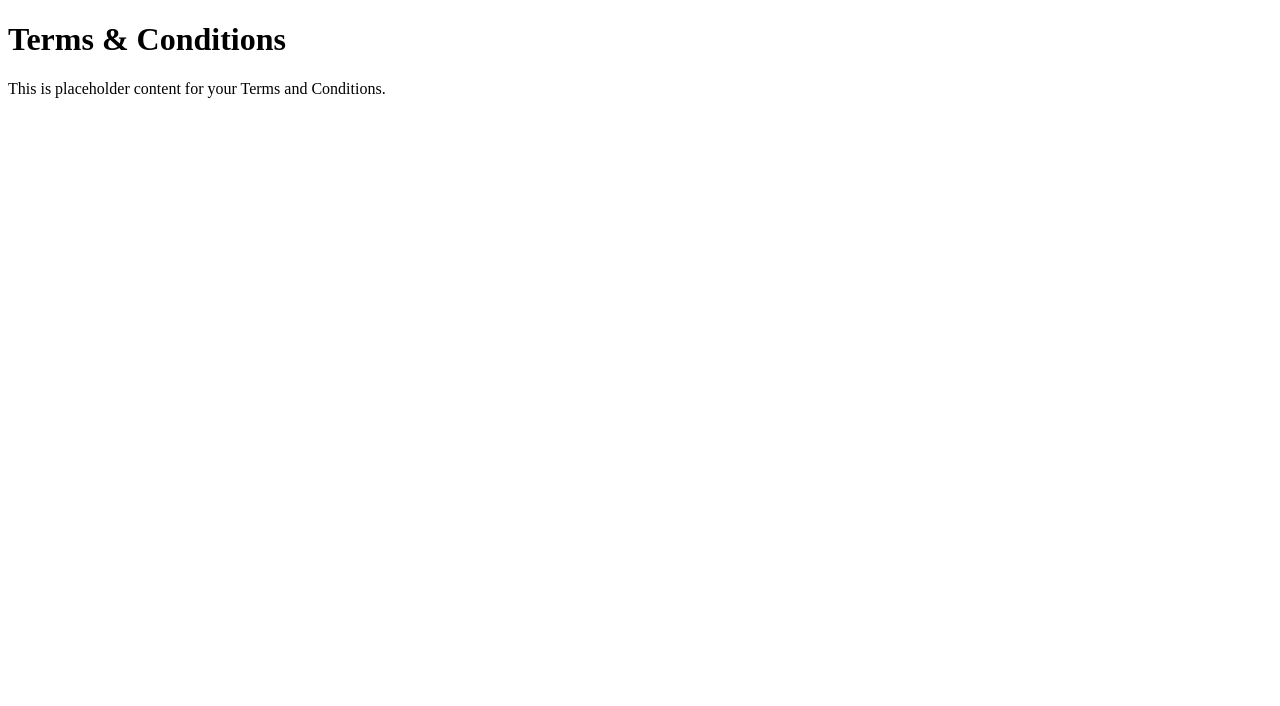
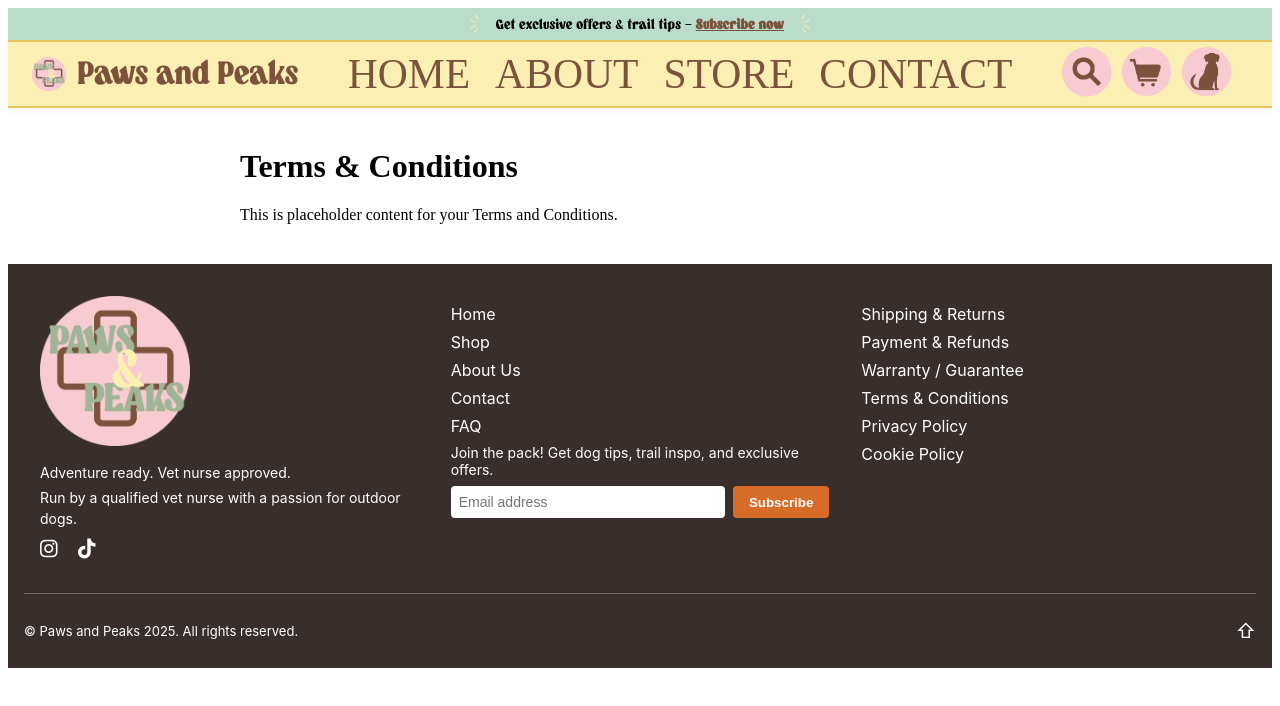
Before and after one commit to RayanHeloui/Paws-and-Peaks, a plain HTML site: page html/terms-conditions.html in a window 1280 px wide. Drawn offline with Linux system fonts and the light colour scheme; files whose address does not match are found by name; a web font is replaced by a local one.

Commit message:
Update terms-conditions.html

```diff
--- a/html/terms-conditions.html
+++ b/html/terms-conditions.html
@@ -2,10 +2,42 @@
 <html lang="en">
 <head>
   <meta charset="UTF-8" />
+  <meta name="viewport" content="width=device-width, initial-scale=1.0" />
   <title>Terms & Conditions</title>
+
+  <!-- Styles -->
+  <link rel="stylesheet" href="/css/variables.css" />
+  <link rel="stylesheet" href="/css/header.css" />
+  <link rel="stylesheet" href="/css/footer.css" />
+  <link rel="stylesheet" href="https://cdnjs.cloudflare.com/ajax/libs/font-awesome/6.5.0/css/all.min.css" />
 </head>
 <body>
-  <h1>Terms & Conditions</h1>
-  <p>This is placeholder content for your Terms and Conditions.</p>
+
+  <!-- ✅ Shared Header -->
+  <div id="header-container"></div>
+
+  <!-- 📄 Terms & Conditions Content -->
+  <main style="max-width: 800px; margin: 40px auto; padding: 0 20px;">
+    <h1>Terms & Conditions</h1>
+    <p>This is placeholder content for your Terms and Conditions.</p>
+  </main>
+
+  <!-- ✅ Shared Footer -->
+  <div id="footer-container"></div>
+
+  <!-- Scripts -->
+  <script>
+    fetch('/html/header.html')
+      .then(res => res.text())
+      .then(html => {
+        document.getElementById('header-container').innerHTML = html;
+      });
+
+    fetch('/html/footer.html')
+      .then(res => res.text())
+      .then(html => {
+        document.getElementById('footer-container').innerHTML = html;
+      });
+  </script>
 </body>
 </html>
```
